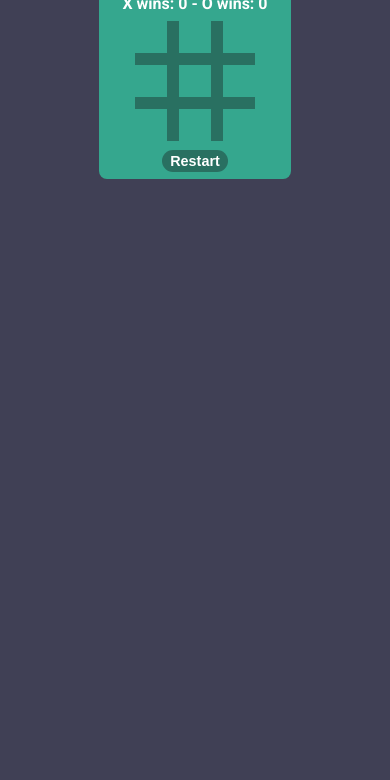
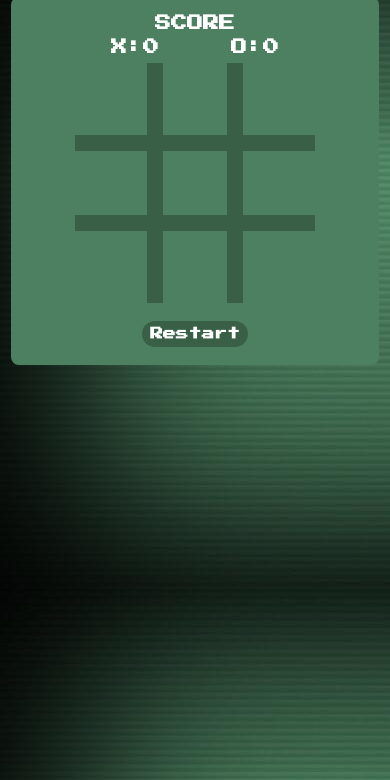
Before and after one commit to Mouladoskylaki/Odin-TicTacToe, a plain HTML site: page index.html in a window 390 px wide. Shown: the part 64-844 px from the top of the page. Drawn offline with Linux system fonts and the light colour scheme.

Commit message:
feat: Style Tic Tac Toe game with pixelated font, layout, and animations
- Applied 'Press Start 2P' pixelated font to give
 a retro aesthetic.
- Set up responsive layout with a grid system for
the game board.
- Styled board cells with hover effects and
defined grid borders.
- Created a flashing animation for winning cells.
- Added styles for win rounds, score display, and
restart button.
- Set background image to cover the entire screen
 and applied transparency to game container.
- Adjusted colors, fonts, and padding for a clean
and consistent look.

```diff
--- a/app.js
+++ b/app.js
@@ -5,7 +5,6 @@ const gameBoard = (function() {
 
     function createCell(position) {
         const cellElement = document.createElement('button');
-        // cellElement.textContent = position + 1;
         cellElement.classList.add('board-cell');
         cellElement.setAttribute('data-position', position);
         boardContainer.appendChild(cellElement);
@@ -65,6 +64,8 @@ console.log(gameBoard.getWinCombinations(0));
 const game = (function() {
 const displayMsgs = document.querySelector('.display-msgs');
 const displayWinRounds = document.querySelector('.win-rounds');
+const displayWinRoundsX = document.querySelector('.win-roundsX');
+const displayWinRoundsO = document.querySelector('.win-roundsO');
 const restart = document.querySelector('.restart');
 
 const players = {
@@ -119,7 +120,7 @@ const computerChoice = () => {
     }
     if (getPlayer("user").turn === false) {
         if (availableCells.length === 0) {
-            displayMsgs.textContent = "It's a tie!";
+            displayMsgs.textContent = "It's a Draw!";
             setTimeout(() => {
                 displayMsgs.textContent = "";
                 gameBoard.resetBoard();
@@ -144,10 +145,14 @@ for (let i = 0; i < 8; i++) {
       winCombination[2].symbol === players.user.symbol) {
      console.log(winCombination[0].symbol, winCombination[1].symbol, winCombination[2].symbol);
      console.log("User Wins!");
+     winCombination.forEach(cell => {
+        cell.element.classList.add('flash');
+    });
      players.user.winner = true;
      displayMsgs.textContent = "User Wins!";
      players.user.winRounds += 1;
-     displayWinRounds.textContent = "X wins: " + players.user.winRounds + " - " + "O wins: " + players.computer.winRounds;
+     displayWinRoundsX.textContent = "X:" + players.user.winRounds;
+     displayWinRoundsO.textContent = "O:" + players.computer.winRounds;
      console.log(players.user.winner);
      setTimeout(resetGame, 3500);
     }
@@ -156,17 +161,22 @@ for (let i = 0; i < 8; i++) {
     winCombination[2].symbol === players.computer.symbol) {
     console.log(winCombination[0].symbol, winCombination[1].symbol, winCombination[2].symbol);
     console.log("Computer Wins!");
+    winCombination.forEach(cell => {
+        cell.element.classList.add('flash');
+    });
     players.computer.winner = true;
     displayMsgs.textContent = "Computer Wins!";
     players.computer.winRounds += 1;
-    displayWinRounds.textContent = "X wins: " + players.user.winRounds + " - " + "O wins: " + players.computer.winRounds;
+    displayWinRoundsX.textContent = "X:" + players.user.winRounds;
+    displayWinRoundsO.textContent = "O:" + players.computer.winRounds;
     console.log(players.computer.winner);
     setTimeout(resetGame, 3500);
  }
 };
 };
 
-displayWinRounds.textContent = "X wins: " + players.user.winRounds + " - " + "O wins: " + players.computer.winRounds;
+displayWinRoundsX.textContent = "X:" + players.user.winRounds;
+displayWinRoundsO.textContent = "O:" + players.computer.winRounds;
 function resetGame() {
     players.user.winner = false;
     players.computer.winner = false;
@@ -174,13 +184,18 @@ function resetGame() {
     players.computer.turn = false;
     displayMsgs.textContent = "";
     gameBoard.resetBoard();
+    for (let i = 0; i < 9; i++) {
+        const cell = gameBoard.getCell(i);
+        cell.element.classList.remove('flash');
+    }
 }
 
 restart.addEventListener('click', () => {
     resetGame();
     players.computer.winRounds = 0;
     players.user.winRounds = 0;
-    displayWinRounds.textContent = "X wins: " + players.user.winRounds + " - " + "O wins: " + players.computer.winRounds;
+    displayWinRoundsX.textContent = "X:" + players.user.winRounds;
+    displayWinRoundsO.textContent = "O:" + players.computer.winRounds;
 })
 
     return {
--- a/index.html
+++ b/index.html
@@ -5,13 +5,18 @@
     <meta name="viewport" content="width=device-width, initial-scale=1.0">
     <link rel="stylesheet" href="styles.css">
     <link href="https://fonts.googleapis.com/css2?family=Roboto:wght@400;500;700&display=swap" rel="stylesheet">
+    <link href="https://fonts.googleapis.com/css2?family=Press+Start+2P&display=swap" rel="stylesheet">
     <title>Odin - Tic Tac Toe</title>
 </head>
 <body>
     <div class="title">Tic Tac Toe</div>
 
     <div class="container-container">
-        <div class="win-rounds"></div>
+        <div class="win-rounds">
+             <div class="score">SCORE</div>
+             <div class="win-roundsX">X:</div>
+             <div class="win-roundsO">O:</div>
+        </div>
         <div class="board-container"></div>
         <div class="display-msgs"></div>
     <button class="restart">Restart</button>
--- a/styles.css
+++ b/styles.css
@@ -4,28 +4,34 @@ html, body {
     display: grid;
     justify-content: center;
     align-content: start;
-    font-family: 'Roboto', sans-serif;
+    font-family: 'Press Start 2P', sans-serif;
     font-weight: bold;
 }
 
 html {
-    background-color: rgb(64, 64, 85);
+    background-image: url('background.jpg');
+}
+
+html {
+    background-color: rgb(71, 86, 82);
 }
 
 .title {
     padding: 1rem;
+    font-size: 1.8rem;
 }
 
 .container-container {
-    background-color: rgb(53, 167, 142);
+    background-color: rgb(77,128,97);
     padding: 1rem;
-    height: 10rem;
-    width: 10rem;
+    height: 21rem;
+    width: 21rem;
     display: grid;
     justify-content: center;
     align-content: center;
     border-radius: 0.5rem;
 }
+
 .board-container {
     color: white;
     display: grid;
@@ -34,61 +40,66 @@ html {
 }
 
 .board-cell {
-    background-color: rgb(53, 167, 142);
+    font-family: 'Press Start 2P', sans-serif;
+    background-color: rgb(77,128,97);
     color: white;
     border: none;
-    /* border-radius: 0.1rem; */
-    /* margin: 0.5rem; */
-    height: 2rem;
-    width: 2rem;
+    height: 5rem;
+    width: 5rem;
     padding: 1rem;
     font-weight: bold;
+    font-size: 1.57em;
     display: grid;
     align-content: center;
     justify-content: center;
 }
 
+.board-cell:hover {
+    background-color:rgb(76,116,84);
+
+}
+
 .board-cell:nth-child(1) {
-    border-right: 0.4rem solid rgb(41, 112, 97);
-    border-bottom: 0.4rem solid rgb(41, 112, 97);
+    border-right: 0.5rem solid rgb(57,96,71);
+    border-bottom: 0.5rem solid rgb(57,96,71);
 }
 .board-cell:nth-child(2) {
-    border-left: 0.4rem solid rgb(41, 112, 97);
-    border-right: 0.4rem solid rgb(41, 112, 97);
-    border-bottom: 0.4rem solid rgb(41, 112, 97);
+    border-left: 0.5rem solid rgb(57,96,71);
+    border-right: 0.5rem solid rgb(57,96,71);
+    border-bottom: 0.5rem solid rgb(57,96,71);
 }
 .board-cell:nth-child(3) {
-    border-left: 0.4rem solid rgb(41, 112, 97);
-    border-bottom: 0.4rem solid rgb(41, 112, 97);
+    border-left: 0.5rem solid rgb(57,96,71);
+    border-bottom: 0.5rem solid rgb(57,96,71);
 }
 .board-cell:nth-child(4) {
-    border-right: 0.4rem solid rgb(41, 112, 97);
-    border-bottom: 0.4rem solid rgb(41, 112, 97);
-    border-top: 0.4rem solid rgb(41, 112, 97);
+    border-right: 0.5rem solid rgb(57,96,71);
+    border-bottom: 0.5rem solid rgb(57,96,71);
+    border-top: 0.5rem solid rgb(57,96,71);
 }
 .board-cell:nth-child(5) {
-    border-left: 0.4rem solid rgb(41, 112, 97);
-    border-right: 0.4rem solid rgb(41, 112, 97);
-    border-bottom: 0.4rem solid rgb(41, 112, 97);
-    border-top: 0.4rem solid rgb(41, 112, 97);
+    border-left: 0.5rem solid rgb(57,96,71);
+    border-right: 0.5rem solid rgb(57,96,71);
+    border-bottom: 0.5rem solid rgb(57,96,71);
+    border-top: 0.5rem solid rgb(57,96,71);
 }
 .board-cell:nth-child(6) {
-    border-left: 0.4rem solid rgb(41, 112, 97);
-    border-top: 0.4rem solid rgb(41, 112, 97);
-    border-bottom: 0.4rem solid rgb(41, 112, 97);
+    border-left: 0.5rem solid rgb(57,96,71);
+    border-top: 0.5rem solid rgb(57,96,71);
+    border-bottom: 0.5rem solid rgb(57,96,71);
 }
 .board-cell:nth-child(7) {
-    border-right: 0.4rem solid rgb(41, 112, 97);
-    border-top: 0.4rem solid rgb(41, 112, 97);
+    border-right: 0.5rem solid rgb(57,96,71);
+    border-top: 0.5rem solid rgb(57,96,71);
 }
 .board-cell:nth-child(8) {
-    border-left: 0.4rem solid rgb(41, 112, 97);
-    border-right: 0.4rem solid rgb(41, 112, 97);
-    border-top: 0.4rem solid rgb(41, 112, 97);
+    border-left: 0.5rem solid rgb(57,96,71);
+    border-right: 0.5rem solid rgb(57,96,71);
+    border-top: 0.5rem solid rgb(57,96,71);
 }
 .board-cell:nth-child(9) {
-    border-left: 0.4rem solid rgb(41, 112, 97);
-    border-top: 0.4rem solid rgb(41, 112, 97);
+    border-left: 0.5rem solid rgb(57,96,71);
+    border-top: 0.5rem solid rgb(57,96,71);
 }
 
 .title {
@@ -99,26 +110,57 @@ html {
 .display-msgs {
     color: white;
     text-align: center;
+    padding-top: 0.5rem;
 }
 
 .win-rounds {
     padding-bottom: 0.5rem;
     color: white;
     text-align: center;
+    display: grid;
+    grid-template-columns: 1fr 1fr;
+    grid-template-rows: 1fr auto;
+}
+
+.score {
+    grid-column: 1 / 3;
+    padding-bottom: 0.5rem;
+}
+
+.win-roundsX {
+    grid-row: 2 / 3;
+}
+
+.win-roundsO {
+    grid-row: 2 / 3;
 }
 
 .restart {
-    padding: 0.2rem;
+    font-family: 'Press Start 2P';
+    padding: 0.4rem;
     padding-left: 0.5rem;
     padding-right: 0.5rem;
     margin-top: 0.6rem;
     display: block;
     margin-left: auto;
     margin-right: auto;
-    background-color: rgb(41, 112, 97);
+    background-color: rgb(57,96,71);
     border: none;
     border-radius: 1rem;
     color: white;
-    font-size: 0.9rem;
+    font-size: 0.8rem;
     font-weight: bold;
 }
+
+@keyframes flash {
+    0%, 100% {
+        background-color: red;
+    }
+    50% {
+        background-color: yellow;
+    }
+}
+
+.flash {
+    animation: flash 0.5s ease-in-out infinite;
+}
```
Also changed, not shown: background.jpg (added).
